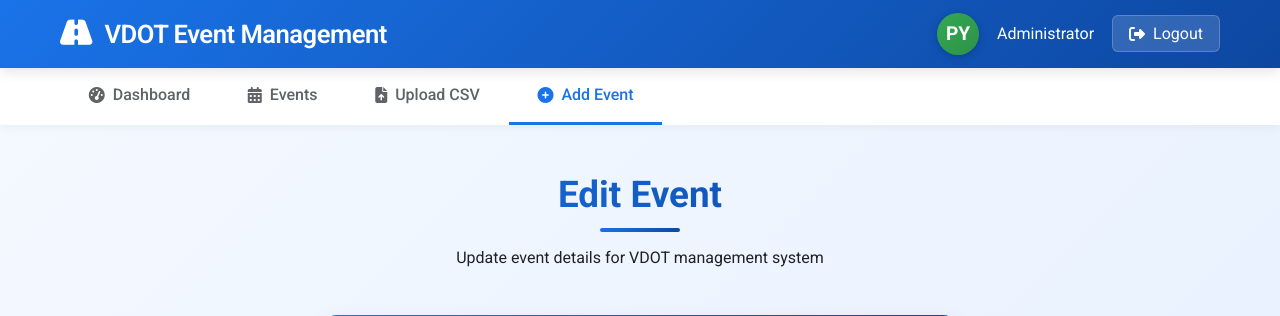
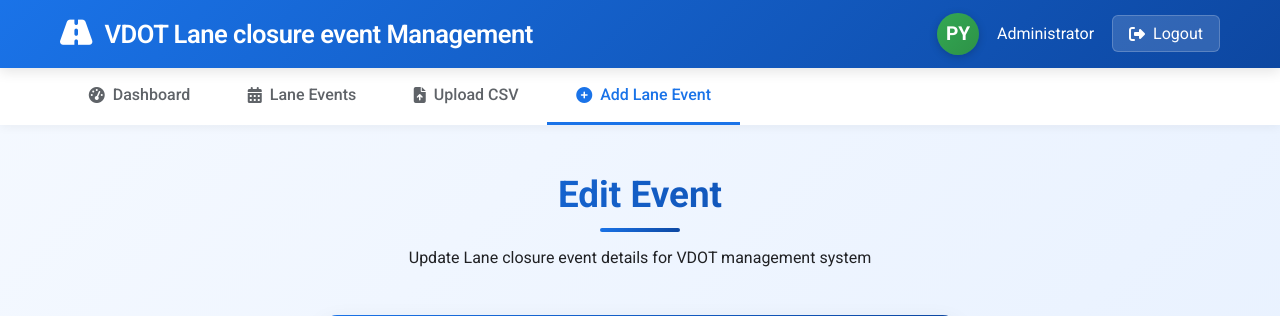
Before and after one commit to Harsh1456/wzd, a Flask app: template templates/edit_event.html in a window 1280 px wide. Shown: the top 316 px of the page. Run offline with Flask 3, Linux system fonts and the light colour scheme; the template is opened without the code that fills it, so the values that code supplies are empty; some libraries are stand-ins or nearby versions.

Commit message:
Update edit_event.html

```diff
--- a/templates/edit_event.html
+++ b/templates/edit_event.html
@@ -3,7 +3,7 @@
 <head>
     <meta charset="UTF-8">
     <meta name="viewport" content="width=device-width, initial-scale=1.0">
-    <title>Edit Event - VDOT Event Management</title>
+    <title>Edit Lane closure event - VDOT Lane closure event Management</title>
     <link href="https://fonts.googleapis.com/css2?family=Roboto:wght@300;400;500;600;700&display=swap" rel="stylesheet">
     <link rel="stylesheet" href="https://cdnjs.cloudflare.com/ajax/libs/font-awesome/6.4.0/css/all.min.css">
     <style>
@@ -454,7 +454,7 @@
         <div class="container header-container">
             <div class="logo">
                 <i class="fas fa-road"></i>
-                <h1>VDOT Event Management</h1>
+                <h1>VDOT Lane closure event Management</h1>
             </div>
             <div class="user-info">
                 <div class="user-avatar">PY</div>
@@ -476,13 +476,13 @@
                 <i class="fas fa-tachometer-alt"></i> Dashboard
             </a>
             <a href="{{ url_for('events') }}" class="nav-link">
-                <i class="fas fa-calendar-alt"></i> Events
+                <i class="fas fa-calendar-alt"></i> Lane Events
             </a>
             <a href="{{ url_for('upload_csv') }}" class="nav-link">
                 <i class="fas fa-file-upload"></i> Upload CSV
             </a>
             <a href="{{ url_for('new_event') }}" class="nav-link active">
-                <i class="fas fa-plus-circle"></i> Add Event
+                <i class="fas fa-plus-circle"></i> Add Lane Event
             </a>
         </div>
     </nav>
@@ -492,7 +492,7 @@
         <div class="page">
             <div class="page-header">
                 <h2 class="page-title">Edit Event</h2>
-                <p class="page-subtitle">Update event details for VDOT management system</p>
+                <p class="page-subtitle">Update Lane closure event details for VDOT management system</p>
             </div>
 
             <div class="flash-messages">
```
